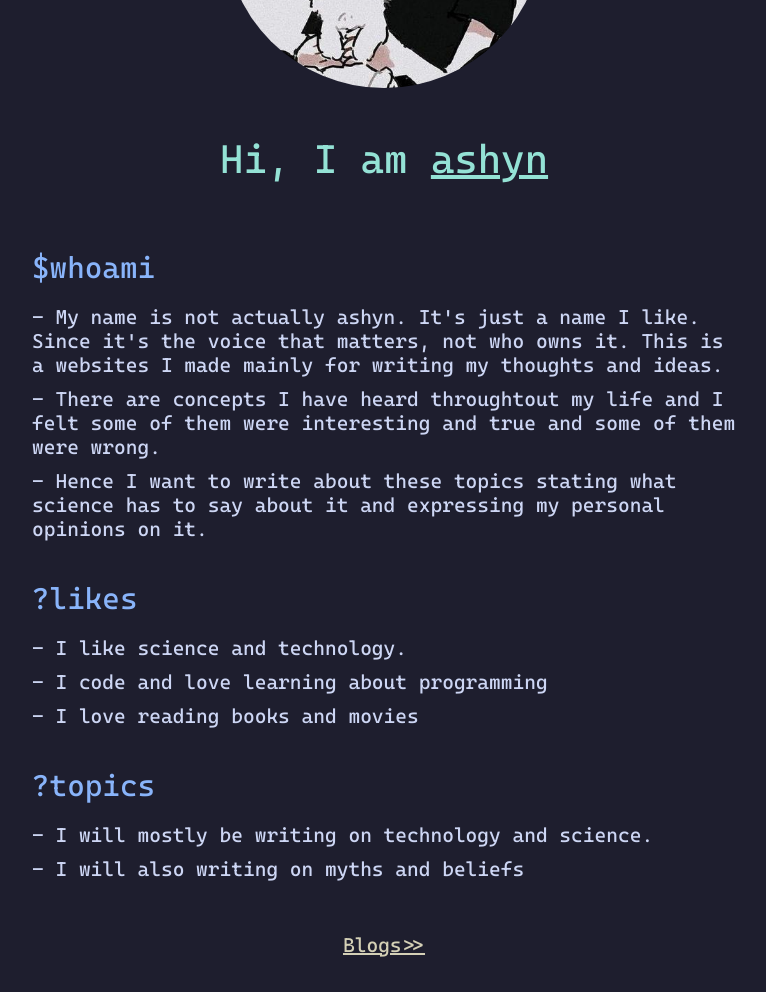
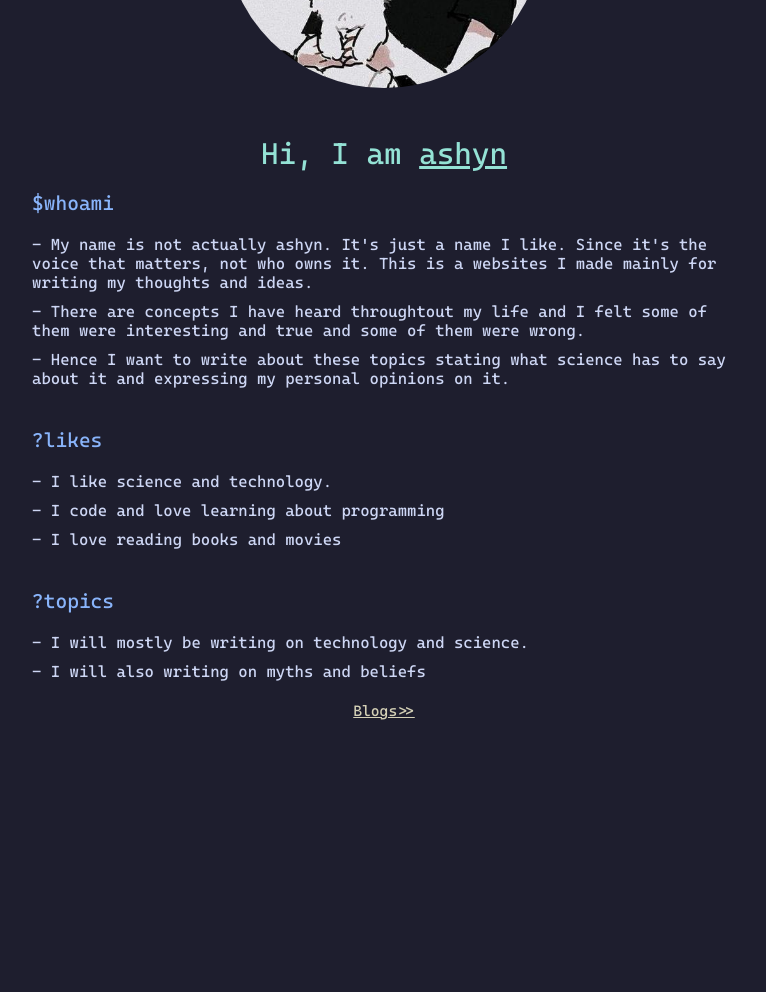
Before and after one commit to ashynx/ashynx.github.io, a plain HTML site: page index.html in a window 1280 px wide. Shown: the part 280-1272 px from the top of the page, without its empty margins (256-1022 px from the left). After the commit the page ends 1048 px from the top, so only its background shows below. Drawn offline with Linux system fonts and the light colour scheme.

Commit message:
feat: Add respomsiveness to home page

```diff
--- a/style.css
+++ b/style.css
@@ -33,7 +33,7 @@ body {
 .title {
   color: #94e2d5;
   text-align: center;
-  font-size: 40px;
+  font-size: 30px;
 }
 
 .name {
@@ -41,7 +41,7 @@ body {
 }
 
 .container {
-  padding: 3rem 18rem;
+  padding: 0rem 18rem;
 }
 
 .sub-container {
@@ -49,12 +49,12 @@ body {
   flex-direction: column;
   gap: 20px;
   color: #cdd6f4;
-  font-size: 20px;
+  font-size: 16px;
   padding: 20px 0px;
 }
 
 .sub-title {
-  font-size: 30px;
+  font-size: 20px;
   color: #89b4fa;
 }
 
@@ -65,16 +65,22 @@ body {
 }
 
 .blog {
-  padding: 2rem 0;
+  padding: 0rem 0;
   text-align: center;
 }
 
 a {
   color: #d4d0b6;
-  font-size: 20px;
+  font-size: 15px;
   text-align: center;
 }
 
 a:hover {
   color: #f2cdcd;
 }
+
+@media (max-width: 768px) {
+  .container {
+    padding: 0 2rem;
+  }
+}
```
